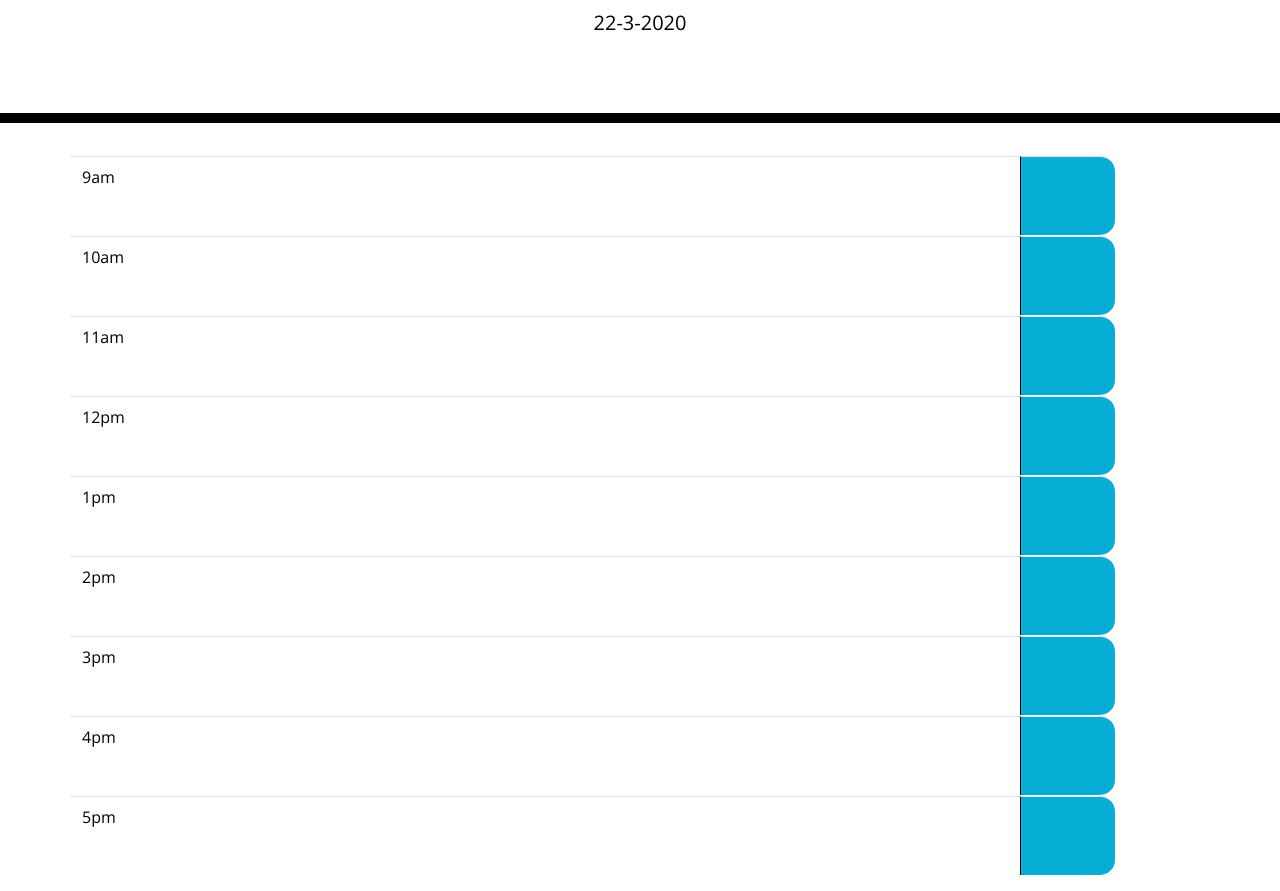
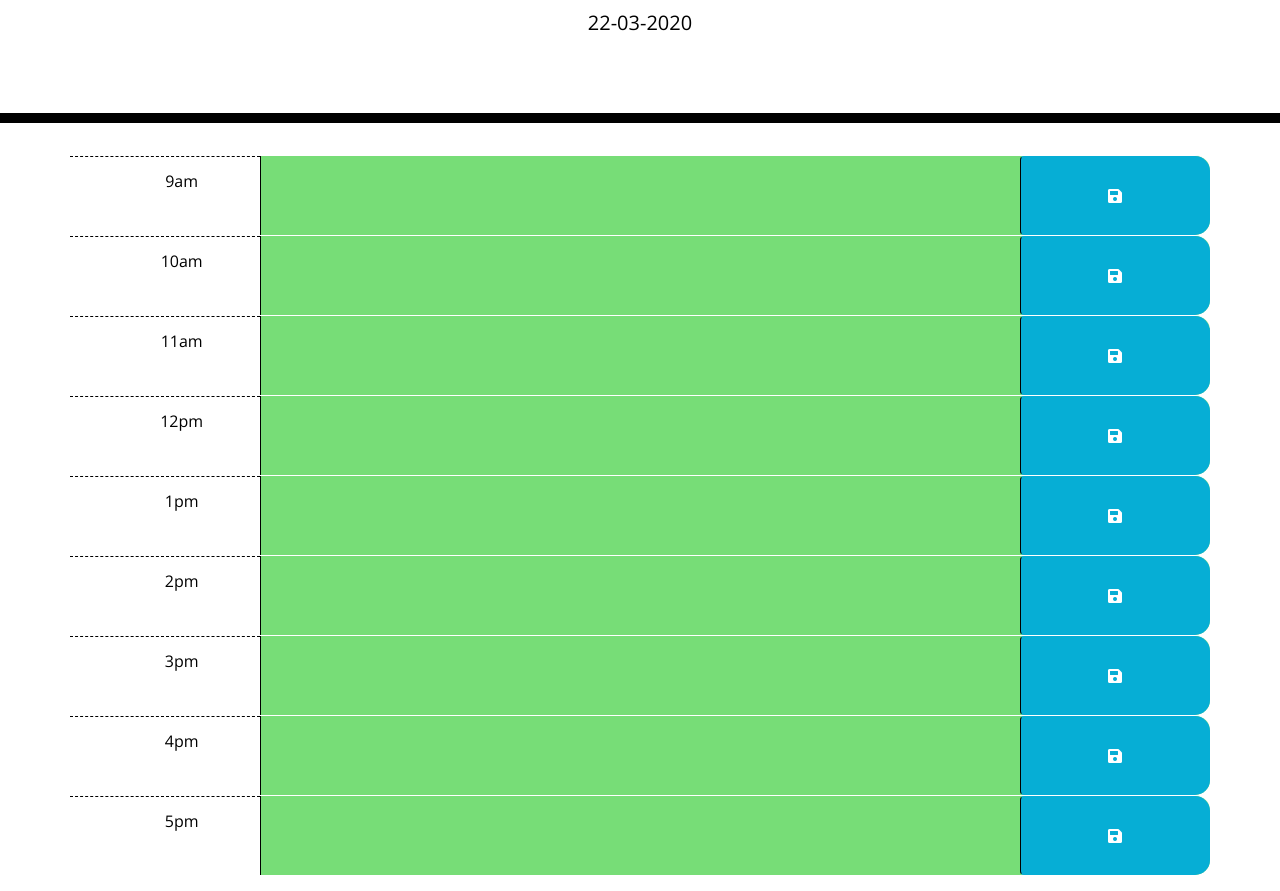
Before and after one commit to SM91wilson/Homework5, a plain HTML site: page index.html in a window 1280 px wide. Shown: the part 181-1072 px from the top of the page. Drawn offline with nearby package versions, Linux system fonts and the light colour scheme.

Commit message:
finished without read.me

```diff
--- a/index.html
+++ b/index.html
@@ -1,23 +1,14 @@
 <!DOCTYPE html>
 <html lang="en">
+
 <head>
   <meta charset="UTF-8" />
   <meta name="viewport" content="width=device-width, initial-scale=1.0" />
   <meta http-equiv="X-UA-Compatible" content="ie=edge" />
-    <link
-      rel="stylesheet"
-      href="https://stackpath.bootstrapcdn.com/bootstrap/4.3.1/css/bootstrap.min.css"
-    />
-    <link
-      rel="stylesheet"
-      href="https://use.fontawesome.com/releases/v5.8.1/css/all.css"
-      integrity="sha384-50oBUHEmvpQ+1lW4y57PTFmhCaXp0ML5d60M1M7uH2+nqUivzIebhndOJK28anvf"
-      crossorigin="anonymous"
-    />
-    <link
-      href="https://fonts.googleapis.com/css?family=Open+Sans&display=swap"
-      rel="stylesheet"
-    />
+  <link rel="stylesheet" href="https://stackpath.bootstrapcdn.com/bootstrap/4.3.1/css/bootstrap.min.css" />
+  <link rel="stylesheet" href="https://use.fontawesome.com/releases/v5.8.1/css/all.css"
+    integrity="sha384-50oBUHEmvpQ+1lW4y57PTFmhCaXp0ML5d60M1M7uH2+nqUivzIebhndOJK28anvf" crossorigin="anonymous" />
+  <link href="https://fonts.googleapis.com/css?family=Open+Sans&display=swap" rel="stylesheet" />
   <link rel="stylesheet" href="style.css" />
   <title>Work Day Scheduler</title>
 </head>
@@ -29,63 +20,82 @@
     <p id="currentDay" class="lead"></p>
   </header>
   <div class="container">
-      <!-- Timeblocks go here -->
-      <!-- table with 3 columns and 9 rows -->
-      <!-- 1st column time, 2nd events, 3rd save to local storage -->
-      <table class= "table">
-        <tbody>
-          <tr class="row">
-            <td class= "col-2 hour">9am</td>
-            <td class="col-8 description textarea" id="9"></td>
-            <td class="col-1 saveBtn"></td>
-          </tr>
-          <tr class="row">
-            <td class= "col-2 hour">10am</td>
-            <td class="col-8 description" id="10"></td>
-            <td class="col-1 saveBtn"></td>
-          </tr>
-          <tr class="row">
-            <td class= "col-2 hour">11am</td>
-            <td class="col-8 description" id="11"></td>
-            <td class="col-1 saveBtn"></td>
-          </tr>
-          <tr class="row">
-            <td class= "col-2 hour">12pm</td>
-            <td class="col-8 description" id="12"></td>
-            <td class="col-1 saveBtn"></td>
-          </tr>
-          <tr class="row">
-            <td class= "col-2 hour">1pm</td>
-            <td class="col-8 description" id="13"></td>
-            <td class="col-1 saveBtn"></td>
-          </tr>
-          <tr class="row">
-            <td class= "col-2 hour">2pm</td>
-            <td class="col-8 description" id="14"></td>
-            <td class="col-1 saveBtn"></td>
-          </tr>
-          <tr class="row">
-            <td class= "col-2 hour">3pm</td>
-            <td class="col-8 description" id="15"></td>
-            <td class="col-1 saveBtn"></td>
-          </tr>
-          <tr class="row">
-            <td class= "col-2 hour">4pm</td>
-            <td class="col-8 description" id="16"></td>
-            <td class="col-1 saveBtn"></td>
-          </tr>
-          <tr class="row">
-            <td class= "col-2 hour">5pm</td>
-            <td class="col-8 description" id="17"></td>
-            <td class="col-1 saveBtn"></td>
-          </tr>
-        </tbody>
+    <div class="row time-block" id="9">
+      <div class="col-2 hour">
+        9am
+      </div>
+      <textarea class="col-8 description"></textarea>
+      <button class="col-2 btn saveBtn"><i class="fas fa-save"></i></button>
+    </div>
 
-      </table>
+    <div class="row time-block" id="10">
+      <div class="col-2 hour">
+        10am
+      </div>
+      <textarea class="col-8 description"></textarea>
+      <button class="col-2 btn saveBtn"><i class="fas fa-save"></i></button>
+    </div>
+
+    <div class="row time-block" id="11">
+      <div class="col-2 hour">
+        11am
+      </div>
+      <textarea class="col-8 description"></textarea>
+      <button class="col-2 btn saveBtn"><i class="fas fa-save"></i></button>
+    </div>
+
+    <div class="row time-block" id="12">
+      <div class="col-2 hour">
+        12pm
+      </div>
+      <textarea class="col-8 description"></textarea>
+      <button class="col-2 btn saveBtn"><i class="fas fa-save"></i></button>
+    </div>
+
+    <div class="row time-block" id="13">
+      <div class="col-2 hour">
+        1pm
+      </div>
+      <textarea class="col-8 description"></textarea>
+      <button class="col-2 btn saveBtn"><i class="fas fa-save"></i></button>
+    </div>
+
+    <div class="row time-block" id="14">
+      <div class="col-2 hour">
+        2pm
+      </div>
+      <textarea class="col-8 description"></textarea>
+      <button class="col-2 btn saveBtn"><i class="fas fa-save"></i></button>
+    </div>
+
+    <div class="row time-block" id="15">
+      <div class="col-2 hour">
+        3pm
+      </div>
+      <textarea class="col-8 description"></textarea>
+      <button class="col-2 btn saveBtn"><i class="fas fa-save"></i></button>
+    </div>
+
+    <div class="row time-block" id="16">
+      <div class="col-2 hour">
+        4pm
+      </div>
+      <textarea class="col-8 description"></textarea>
+      <button class="col-2 btn saveBtn"><i class="fas fa-save"></i></button>
+    </div>
+
+    <div class="row time-block" id="17">
+      <div class="col-2 hour">
+        5pm
+      </div>
+      <textarea class="col-8 description"></textarea>
+      <button class="col-2 btn saveBtn"><i class="fas fa-save"></i></button>
+    </div>
   </div>
 
   <script src="https://code.jquery.com/jquery-3.4.1.min.js"></script>
   <script src="https://cdnjs.cloudflare.com/ajax/libs/moment.js/2.24.0/moment.min.js"></script>
-    <script src="script.js"></script>
+  <script src="script2.js"></script>
 </body>
+
 </html>
--- a/script.js
+++ /dev/null
@@ -1,79 +0,0 @@
-var today = new Date();
-var currentDate = today.getDate()+'-'+(today.getMonth()+1)+'-'+today.getFullYear();
-document.getElementById("currentDay").textContent = currentDate;
-console.log(currentDate);
-let hours = document.querySelectorAll(".hour")
-var nine = document.getElementById("9");
-var ten = document.getElementById("10");
-var eleven = document.getElementById("11");
-var twelve = document.getElementById("12");
-var thirteen = document.getElementById("13");
-var fourteen = document.getElementById("14");
-var fifteen = document.getElementById("15");
-var sixteen = document.getElementById("16");
-var seventeen = document.getElementById("17");
-// hours.classList.add("future");
-console.log(hours);
-
-// function to set the time and change css depending on hour
-function updateTimeBlock(){
-var dayHours = today.getHours();
-console.log(dayHours);
-
-// if(dayHours < 9){
-
-// }else
-if(dayHours === 9){
-    nine.classList.add("present");
-
-}else
-if(dayHours === 10){
-    nine.classList.add("past");
-    ten.classList.add("present");
-
-}else
-if(dayHours === 11){
-    ten.classList.add("past");
-    eleven.classList.add("present");
-
-}else
-if(dayHours === 12){
-    eleven.classList.add("past");
-    twelve.classList.add("present");
-
-}else
-if(dayHours ===13){
-    twelve.classList.add("past");
-    thirteen.classList.add("present");
-
-}else
-if(dayHours ===14){
-    thirteen.classList.add("past");
-    fourteen.classList.add("present");
-
-}else
-if(dayHours ===15){
-    fourteen.classList.add("past");
-    fifteen.classList.add("present");
-}else
-if(dayHours ===16){
-    fifteen.classList.add("past");
-    sixteen.classList.add("present");
-}else
-if(dayHours ===17){
-    sixteen.classList.add("past");
-    seventeen.classList.add("present");
-}else{
-    hours.classList.add("past");
-    console.log(hours);
-    document.querySelectorAll(".hour").classList.add("past");
-};
-
-
-
-// when time block === time, set class to current
-// time block > time, set class to past
-// time block < time, set class to future
-}
-setInterval(updateTimeBlock, 1000*60);
-updateTimeBlock();
--- /dev/null
+++ b/script2.js
@@ -0,0 +1,50 @@
+$(document).ready(function(){
+    // gets the current date
+    var today = new Date();
+    var day = ("0" + today.getDate()).slice(-2)+'-'+("0" + (today.getMonth()+1)).slice(-2)+'-'+today.getFullYear();
+    // function for setting whether time block is past present or future
+    function updateTimeBlock(){
+        // gets the current hour
+        var dayHours = today.getHours();
+        // function to run through every timeblock and compare id number to current hour of the day
+        $(".time-block").each(function(){
+        // var to get the number value of each timeblock
+            var timeBlock = parseInt($(this).attr("id"));
+            // if statement to check f the timeblock is past, present or future
+            if(timeBlock > dayHours){
+                $(this).addClass("future");
+            }else if(timeBlock === dayHours){
+                $(this).addClass("present");
+                $(this).removeClass("past");
+            }else{
+                $(this).removeClass("future", "present");
+                $(this).addClass("past");
+            }
+        })
+    };
+
+    // saving action to local storage
+    $(".saveBtn").on("click", function(e){
+        var button = e.target
+        var objective = $(button).siblings(".description").val();
+        var timeSlot = $(button).parent().attr("id");
+        localStorage.setItem(timeSlot, objective);
+    })
+
+    // loading action from local storage
+    $("#9 .description").text(localStorage.getItem("9"));
+    $("#10 .description").text(localStorage.getItem("10"));
+    $("#11 .description").text(localStorage.getItem("11"));
+    $("#12 .description").text(localStorage.getItem("12"));
+    $("#13 .description").text(localStorage.getItem("13"));
+    $("#14 .description").text(localStorage.getItem("14"));
+    $("#15 .description").text(localStorage.getItem("15"));
+    $("#16 .description").text(localStorage.getItem("16"));
+    $("#17 .description").text(localStorage.getItem("17"));
+
+    // display current date
+    $("#currentDay").text(day);
+    // check for new hour every minute
+    setInterval(updateTimeBlock, 1000*60);
+    updateTimeBlock();
+})
```
Lines whose indentation alone changed are shown as unchanged.
